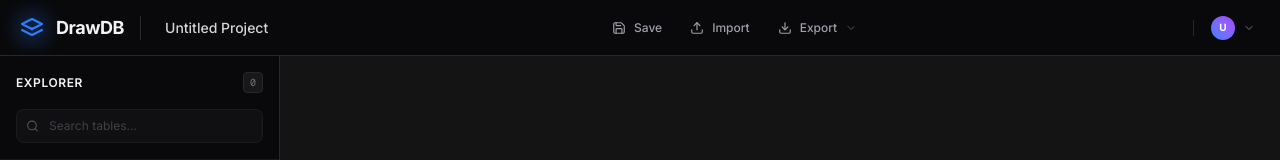
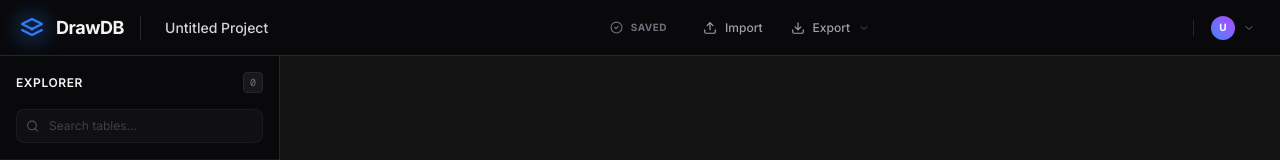
Before and after one commit to Praveenkumar02023/schema, a Next.js app: page /editor/1 in a window 1280 px wide. Shown: the top 160 px of the page. Built offline with nearby package versions, Linux system fonts and the light colour scheme; no server answers.

Commit message:
add auto saving.

```diff
--- a/components/EditorNavbar.tsx
+++ b/components/EditorNavbar.tsx
@@ -14,10 +14,13 @@ import {
     FileCode,
     Image as ImageIcon,
     Play,
-    Save
+    Save,
+    Loader2,
+    CheckCircle2,
+    Cloud
 } from 'lucide-react';
 import Link from 'next/link';
-import { useRef, useState } from 'react';
+import { useRef, useState, useEffect } from 'react';
 
 interface EditorNavbarProps {
     projectId?: string;
@@ -29,7 +32,48 @@ export default function EditorNavbar({ projectId }: EditorNavbarProps) {
     const fileInputRef = useRef<HTMLInputElement>(null);
     const [isProfileOpen, setIsProfileOpen] = useState(false);
     const [isExportOpen, setIsExportOpen] = useState(false);
-    const [isSaving, setIsSaving] = useState(false);
+
+    // Auto-save state
+    const [savingStatus, setSavingStatus] = useState<'saved' | 'saving' | 'error'>('saved');
+    const [lastSaved, setLastSaved] = useState<Date | null>(null);
+    const isFirstRender = useRef(true);
+
+    // --- Auto Save Logic ---
+    useEffect(() => {
+        if (!projectId) return;
+
+        // Skip the very first render to avoid saving immediately on load
+        if (isFirstRender.current) {
+            isFirstRender.current = false;
+            return;
+        }
+
+        const saveData = async () => {
+            setSavingStatus('saving');
+            try {
+                const response = await fetch(`/api/projects/${projectId}`, {
+                    method: 'PUT',
+                    headers: { 'Content-Type': 'application/json' },
+                    body: JSON.stringify({
+                        name: currentProjectName,
+                        tables,
+                        relations,
+                    }),
+                });
+
+                if (!response.ok) throw new Error('Failed to save');
+                setSavingStatus('saved');
+                setLastSaved(new Date());
+            } catch (error) {
+                console.error('Auto-save error:', error);
+                setSavingStatus('error');
+            }
+        };
+
+        // Debounce save (e.g. 10000ms)
+        const timeoutId = setTimeout(saveData, 10000);
+        return () => clearTimeout(timeoutId);
+    }, [tables, relations, currentProjectName, projectId]);
 
     const handleImportClick = () => fileInputRef.current?.click();
 
@@ -50,34 +94,6 @@ export default function EditorNavbar({ projectId }: EditorNavbarProps) {
             }
         };
         reader.readAsText(file);
-    };
-
-    const handleSave = async () => {
-        if (!projectId) return;
-        setIsSaving(true);
-        try {
-            const response = await fetch(`/api/projects/${projectId}`, {
-                method: 'PUT',
-                headers: {
-                    'Content-Type': 'application/json',
-                },
-                body: JSON.stringify({
-                    name: currentProjectName,
-                    tables,
-                    relations,
-                }),
-            });
-
-            if (!response.ok) {
-                throw new Error('Failed to save');
-            }
-            // Optional: show success toast
-        } catch (error) {
-            console.error('Error saving project:', error);
-            alert('Failed to save project');
-        } finally {
-            setIsSaving(false);
-        }
     };
 
     const handleExportJSON = () => {
@@ -136,16 +152,25 @@ export default function EditorNavbar({ projectId }: EditorNavbarProps) {
             {/* Middle: Quick Actions */}
             <div className="hidden md:flex items-center gap-1">
                 {/* Save Button */}
-                {projectId && (
-                    <button
-                        onClick={handleSave}
-                        disabled={isSaving}
-                        className="flex items-center gap-2 px-3 py-1.5 text-xs font-medium text-zinc-400 hover:text-zinc-100 hover:bg-zinc-800 rounded-md transition-colors disabled:opacity-50"
-                    >
-                        <Save size={14} className={isSaving ? "animate-pulse" : ""} />
-                        {isSaving ? "Saving..." : "Save"}
-                    </button>
-                )}
+                {/* Auto Save Status */}
+                <div className="flex items-center justify-end min-w-[100px] px-3">
+                    {savingStatus === 'saving' ? (
+                        <div className="flex items-center gap-2 text-blue-400 animate-pulse bg-blue-500/10 px-2 py-1 rounded-full border border-blue-500/20">
+                            <Cloud size={12} className="animate-bounce" />
+                            <span className="text-[10px] font-bold uppercase tracking-wider">Saving...</span>
+                        </div>
+                    ) : savingStatus === 'error' ? (
+                        <div className="flex items-center gap-2 text-red-400 bg-red-500/10 px-2 py-1 rounded-full border border-red-500/20">
+                            <span className="text-[10px] font-bold uppercase tracking-wider">Error</span>
+                        </div>
+                    ) : (
+                        <div className="flex items-center gap-2 text-zinc-500 hover:text-emerald-500 transition-colors cursor-help px-2 py-1"
+                            title={`Last saved: ${lastSaved?.toLocaleTimeString()}`}>
+                            <CheckCircle2 size={13} />
+                            <span className="text-[10px] font-bold uppercase tracking-wider hidden sm:inline-block">Saved</span>
+                        </div>
+                    )}
+                </div>
                 <button
                     onClick={handleImportClick}
                     className="flex items-center gap-2 px-3 py-1.5 text-xs font-medium text-zinc-400 hover:text-zinc-100 hover:bg-zinc-800 rounded-md transition-colors"
--- a/components/Sidebar.tsx
+++ b/components/Sidebar.tsx
@@ -10,7 +10,9 @@ import {
   Upload,
   ChevronRight,
   Settings2,
-  GripVertical
+  GripVertical,
+  CheckCircle2,
+  Loader2
 } from 'lucide-react';
 import { exportToJSON, generateSQL } from '@/lib/exporter';
 import SidebarTableEditor from './SidebarTableEditor';
@@ -37,6 +39,10 @@ export default function ResizableSidebar() {
   const setSelectedTableId = useSchemaStore((state) => state.setSelectedTableId);
   const selectedTableId = useSchemaStore((state) => state.selectedTableId);
   const setSchema = useSchemaStore((state) => state.setSchema);
+  const currentProjectId = useSchemaStore((state) => state.currentProjectId);
+  const currentProjectName = useSchemaStore((state) => state.currentProjectName);
+
+  // --- Auto Save Logic Removed (Moved to Navbar) ---
 
   // ... (Keep existing resizing logic and handlers here) ...
   const startResizing = () => setIsResizing(true);
@@ -97,9 +103,11 @@ export default function ResizableSidebar() {
             <p className="text-[10px] text-zinc-500 font-mono mt-1">v1.0.0-beta</p>
           </div>
         </div>
-        <button className="p-1.5 hover:bg-zinc-900 rounded-md transition-colors text-zinc-500 hover:text-zinc-300">
-          <Settings2 size={16} />
-        </button>
+        <div className="flex items-center gap-3">
+          <button className="p-1.5 hover:bg-zinc-900 rounded-md transition-colors text-zinc-500 hover:text-zinc-300">
+            <Settings2 size={16} />
+          </button>
+        </div>
       </div>
 
       {/* --- Scrollable Content (NO SCROLLBAR) --- */}
```
